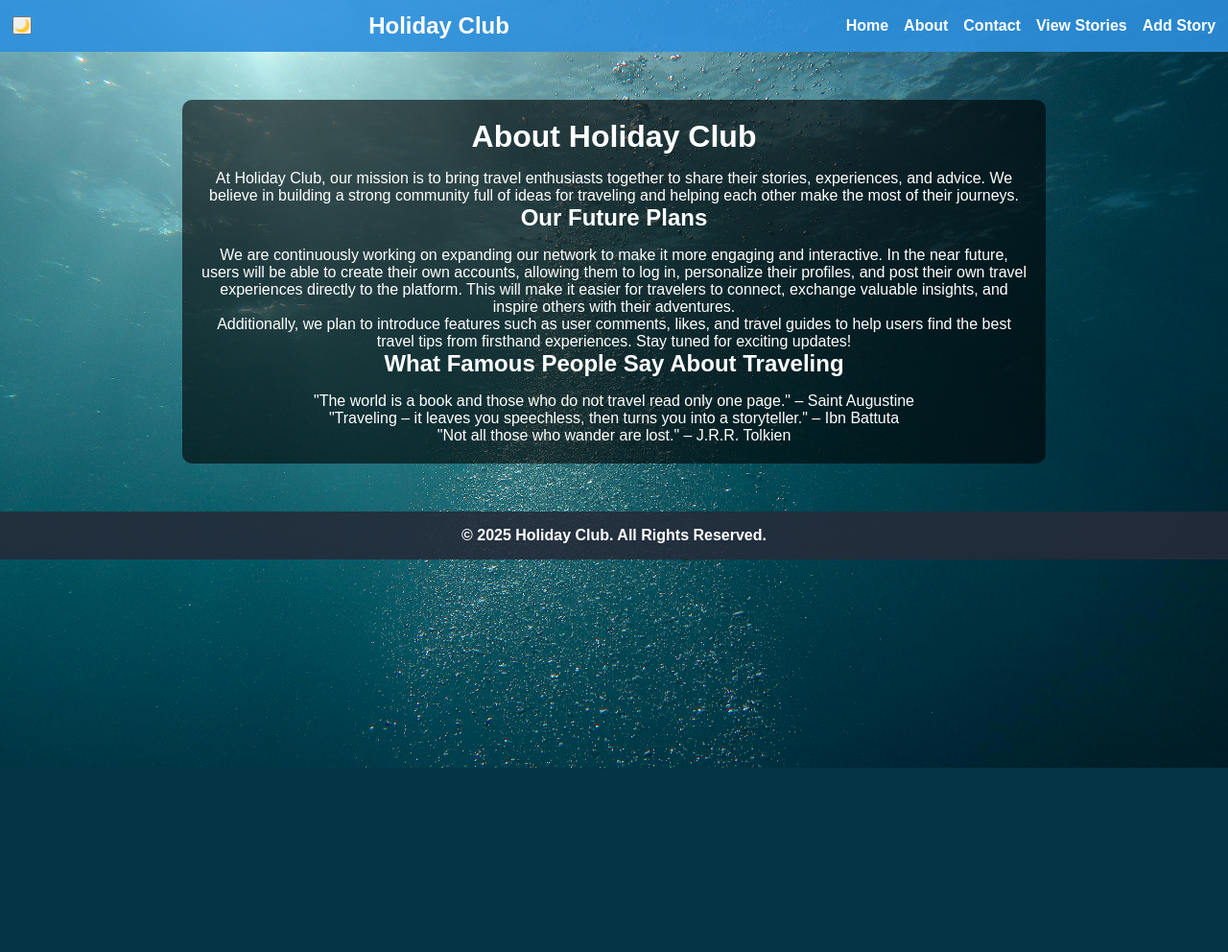
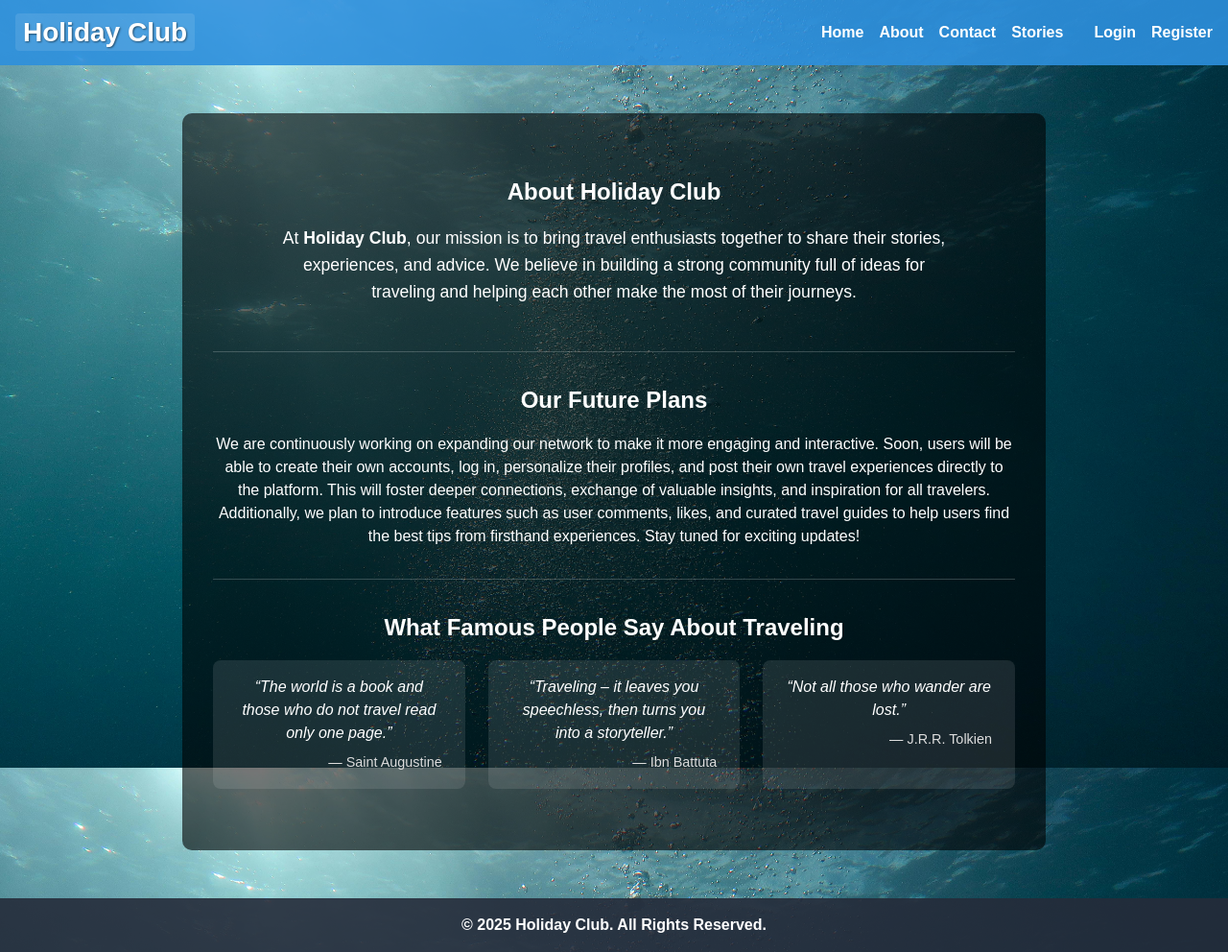
Before and after one commit to alexis93uk/your-holiday-club, a Flask app: page /about in a window 1280 px wide. Shown: the whole page at 96% size. Before the commit the page ends 800 px from the top, so only its background shows below. Run offline with Flask 3, Linux system fonts and the light colour scheme.

Commit message:
changes made

```diff
--- a/app.py
+++ b/app.py
@@ -1,20 +1,52 @@
 import os
 import sqlite3
-from flask import Flask, render_template, request, redirect, url_for, flash
+from flask import (
+    Flask, render_template, request, redirect,
+    url_for, flash, session, g
+)
 from dotenv import load_dotenv
+from werkzeug.security import generate_password_hash, check_password_hash
+from functools import wraps
 
-# Load environment variables from .env (SECRET_KEY, DATABASE, etc.)
+# Load environment variables
 load_dotenv()
 
+# ----- App Configuration -----
 app = Flask(__name__)
 app.config['SECRET_KEY'] = os.getenv('SECRET_KEY', 'change_this_in_production')
+app.config['SESSION_COOKIE_HTTPONLY'] = True
+app.config['SESSION_PERMANENT'] = False
 
-# Database file path (can be overridden via env var)
+# Path to SQLite DB (override with DATABASE env var if desired)
 DATABASE = os.getenv('DATABASE', 'holiday_club.db')
 
 
+# ----- Authentication Helpers -----
+def login_required(f):
+    @wraps(f)
+    def wrapped(*args, **kwargs):
+        if 'user_id' not in session:
+            flash("Please log in first.", "error")
+            return redirect(url_for('login'))
+        return f(*args, **kwargs)
+    return wrapped
+
+
+@app.before_request
+def load_logged_in_user():
+    """Load user object into g.user if logged in."""
+    user_id = session.get('user_id')
+    g.user = None
+    if user_id:
+        conn = get_db_connection()
+        g.user = conn.execute(
+            "SELECT * FROM users WHERE id = ?", (user_id,)
+        ).fetchone()
+        conn.close()
+
+
+# ----- Database Helpers -----
 def get_db_connection():
-    """Create a new database connection with foreign keys enabled."""
     conn = sqlite3.connect(DATABASE)
     conn.row_factory = sqlite3.Row
     conn.execute('PRAGMA foreign_keys = ON;')
@@ -22,13 +54,15 @@ def get_db_connection():
 
 
 def init_db():
-    """Initialize the database tables: users and stories."""
+    """Create users and stories tables (if they don’t exist)."""
     conn = get_db_connection()
+
     conn.execute('''
         CREATE TABLE IF NOT EXISTS users (
             id INTEGER PRIMARY KEY AUTOINCREMENT,
-            username TEXT NOT NULL,
-            email TEXT NOT NULL
+            username TEXT NOT NULL UNIQUE,
+            email TEXT NOT NULL,
+            password_hash TEXT NOT NULL
         );
     ''')
     conn.execute('''
@@ -46,21 +80,19 @@ def init_db():
 
 def seed_data():
     """
-    Seed a default user and sample stories linked to that user.
-    This runs once if tables are empty.
+    Seed a default user and some sample stories if the DB is empty.
     """
     conn = get_db_connection()
 
-    # 1) Ensure a default user exists
+    # 1) Default user
     user = conn.execute(
         "SELECT id FROM users WHERE username = ?",
         ("default_user",)
     ).fetchone()
-
     if user is None:
         conn.execute(
-            "INSERT INTO users (username, email) VALUES (?, ?)",
-            ("default_user", "user@example.com")
+            "INSERT INTO users (username, email, password_hash) VALUES (?, ?, ?)",
+            ("default_user", "user@example.com", generate_password_hash("password"))
         )
         conn.commit()
         user = conn.execute(
@@ -70,12 +102,11 @@ def seed_data():
 
     user_id = user['id']
 
-    # 2) Seed sample stories for that user if none exist
+    # 2) Sample stories
     count = conn.execute(
         "SELECT COUNT(*) AS c FROM stories WHERE user_id = ?",
         (user_id,)
     ).fetchone()['c']
-
     if count == 0:
         sample_stories = [
             (user_id, "Paris, France",
@@ -99,10 +130,69 @@ def seed_data():
     conn.close()
 
 
-# -------------------
-# ROUTE HANDLERS
-# -------------------
+# ----- Authentication Routes -----
+@app.route('/register', methods=['GET', 'POST'])
+def register():
+    if request.method == 'POST':
+        uname = request.form['username']
+        email = request.form['email']
+        pwd   = request.form['password']
+        if not uname or not email or not pwd:
+            flash("All fields are required.", "error")
+            return redirect(url_for('register'))
 
+        conn = get_db_connection()
+        existing = conn.execute(
+            "SELECT id FROM users WHERE username = ?", (uname,)
+        ).fetchone()
+        if existing:
+            flash("Username already taken.", "error")
+            conn.close()
+            return redirect(url_for('register'))
+
+        pw_hash = generate_password_hash(pwd)
+        conn.execute(
+            "INSERT INTO users (username, email, password_hash) VALUES (?, ?, ?)",
+            (uname, email, pw_hash)
+        )
+        conn.commit()
+        conn.close()
+
+        flash("Registration successful! Please log in.", "success")
+        return redirect(url_for('login'))
+
+    return render_template('register.html')
+
+
+@app.route('/login', methods=['GET', 'POST'])
+def login():
+    if request.method == 'POST':
+        uname = request.form['username']
+        pwd   = request.form['password']
+        conn = get_db_connection()
+        user = conn.execute(
+            "SELECT * FROM users WHERE username = ?", (uname,)
+        ).fetchone()
+        conn.close()
+        if user and check_password_hash(user['password_hash'], pwd):
+            session.clear()
+            session['user_id'] = user['id']
+            flash(f"Welcome, {user['username']}!", "success")
+            return redirect(url_for('index'))
+        flash("Invalid credentials.", "error")
+        return redirect(url_for('login'))
+
+    return render_template('login.html')
+
+
+@app.route('/logout')
+def logout():
+    session.clear()
+    flash("You’ve been logged out.", "success")
+    return redirect(url_for('index'))
+
+
+# ----- Main Routes -----
 @app.route('/')
 def index():
     return render_template('index.html')
@@ -116,11 +206,7 @@ def about():
 @app.route('/contact', methods=['GET', 'POST'])
 def contact():
     if request.method == 'POST':
-        # Collect contact form fields
-        name = request.form.get('name')
-        email = request.form.get('email')
-        message = request.form.get('message')
-        # Flash acknowledgement
+        # We’re just flashing (no persistence)
         flash("Thank you for your message. We'll get back to you soon!", "success")
         return redirect(url_for('contact'))
     return render_template('contact.html')
@@ -158,23 +244,20 @@ def story_detail(story_id):
 
 
 @app.route('/addstory', methods=['GET', 'POST'])
+@login_required
 def add_story():
     if request.method == 'POST':
-        location   = request.form.get('location')
-        story_text = request.form.get('story_text')
-
-        if not location or not story_text:
-            flash("Please provide both location and story text.", "error")
+        loc = request.form['location']
+        txt = request.form['story_text']
+        if not loc or not txt:
+            flash("Please fill in all fields.", "error")
             return redirect(url_for('add_story'))
 
-        # All new stories by default_user (id=1)
-        user_id = 1
-
         conn = get_db_connection()
-        conn.execute('''
-            INSERT INTO stories (user_id, location, story_text)
-                 VALUES (?, ?, ?)
-        ''', (user_id, location, story_text))
+        conn.execute(
+            "INSERT INTO stories (user_id, location, story_text) VALUES (?, ?, ?)",
+            (g.user['id'], loc, txt)
+        )
         conn.commit()
         conn.close()
 
@@ -185,11 +268,11 @@ def add_story():
 
 
 @app.route('/editstory/<int:story_id>', methods=['GET', 'POST'])
+@login_required
 def edit_story(story_id):
     conn = get_db_connection()
     story = conn.execute(
-        'SELECT * FROM stories WHERE id = ?',
-        (story_id,)
+        'SELECT * FROM stories WHERE id = ?', (story_id,)
     ).fetchone()
 
     if story is None:
@@ -197,11 +280,16 @@ def edit_story(story_id):
         flash("Story not found!", "error")
         return redirect(url_for('view_story'))
 
+    # Ownership check
+    if story['user_id'] != g.user['id']:
+        conn.close()
+        flash("You can only modify your own stories.", "error")
+        return redirect(url_for('view_story'))
+
     if request.method == 'POST':
-        location   = request.form.get('location')
-        story_text = request.form.get('story_text')
-
-        if not location or not story_text:
+        loc = request.form['location']
+        txt = request.form['story_text']
+        if not loc or not txt:
             flash("Please fill out all fields.", "error")
             return redirect(url_for('edit_story', story_id=story_id))
 
@@ -209,7 +297,7 @@ def edit_story(story_id):
             UPDATE stories
                SET location = ?, story_text = ?
              WHERE id = ?
-        ''', (location, story_text, story_id))
+        ''', (loc, txt, story_id))
         conn.commit()
         conn.close()
 
@@ -221,16 +309,22 @@ def edit_story(story_id):
 
 
 @app.route('/deletestory/<int:story_id>', methods=['GET', 'POST'])
+@login_required
 def delete_story(story_id):
     conn = get_db_connection()
     story = conn.execute(
-        'SELECT * FROM stories WHERE id = ?',
-        (story_id,)
+        'SELECT * FROM stories WHERE id = ?', (story_id,)
     ).fetchone()
 
     if story is None:
         conn.close()
         flash("Story not found!", "error")
+        return redirect(url_for('view_story'))
+
+    # Ownership check
+    if story['user_id'] != g.user['id']:
+        conn.close()
+        flash("You can only delete your own stories.", "error")
         return redirect(url_for('view_story'))
 
     if request.method == 'POST':
@@ -244,13 +338,8 @@ def delete_story(story_id):
     return render_template('deletestory.html', story=story)
 
 
-# -------------------
-# MAIN EXECUTION
-# -------------------
-
+# ----- Main Execution -----
 if __name__ == '__main__':
-    # Create tables and seed initial data
     init_db()
     seed_data()
-    # Run the app (debug=False for production)
     app.run(debug=False)
--- a/static/css/styles.css
+++ b/static/css/styles.css
@@ -1,48 +1,51 @@
-/* General Reset */
+/* ───────────── General Reset ───────────── */
 * {
   margin: 0;
   padding: 0;
   box-sizing: border-box;
 }
 
-/* Apply background to the whole website */
+/* ───────────── Body & Typography ───────────── */
 body {
   background: url("../images/background.jpg") no-repeat center center fixed;
   background-size: cover;
   font-family: Arial, sans-serif;
-    color: white;  /* Adjust text color for readability */
-    margin: 0;
-    padding: 0;
+  color: white;
+  line-height: 1.5;
 }
 
-  h1, h2 {
+h1, h2, h3 {
   margin-bottom: 1rem;
 }
 
-  /* Container */
+/* ───────────── Container ───────────── */
 .container {
-    background: rgba(0, 0, 0, 0.6); /* Dark overlay */
-    padding: 20px;
+  background: rgba(0, 0, 0, 0.6);
+  padding: 2rem;
   border-radius: 10px;
   max-width: 900px;
   margin: 50px auto;
   text-align: center;
 }
 
-  /* Navbar */
+/* ───────────── Navbar ───────────── */
 .navbar {
   background-color: rgba(45, 143, 221, 0.9);
   display: flex;
   justify-content: space-between;
   align-items: center;
-    padding: 0.8rem;
+  padding: 0.8rem 1rem;
 }
 
-  .nav-logo a {
+.nav-brand a {
+  font-size: 1.75rem;
+  font-weight: 700;
   color: #fff;
   text-decoration: none;
-    font-size: 1.5rem;
-    font-weight: bold;
+  padding: 0.25rem 0.5rem;
+  text-shadow: 1px 1px 2px rgba(0,0,0,0.5);
+  background-color: rgba(255,255,255,0.1);
+  border-radius: 4px;
 }
 
 .nav-links {
@@ -61,59 +64,84 @@ body {
   text-decoration: underline;
 }
 
-  /* Footer */
+/* Hamburger & Dark-mode toggles */
+#menu-toggle,
+#dark-mode-toggle {
+  display: none;
+  font-size: 1.5rem;
+  background: none;
+  border: none;
+  color: white;
+  cursor: pointer;
+}
+
+@media (max-width: 768px) {
+  #menu-toggle {
+    display: block;
+  }
+  .nav-links {
+    display: none;
+    flex-direction: column;
+    background: #2d8fdd;
+    width: 100%;
+    text-align: center;
+    margin-top: 0.5rem;
+  }
+  .nav-links.active {
+    display: flex;
+  }
+}
+
+/* ───────────── Footer ───────────── */
 footer {
   text-align: center;
   padding: 1rem;
-    background-color: rgba(37, 44, 58, 0.9); /* Darker background for visibility */
+  background-color: rgba(37, 44, 58, 0.9);
   color: white;
   font-weight: bold;
   margin-top: 2rem;
 }
 
-  /* Flash messages */
-  .flash-message {
+/* ───────────── Flash Messages ───────────── */
+.flashes .flash {
   padding: 0.75rem;
   margin: 0.5rem 0;
   border-radius: 4px;
   font-weight: bold;
 }
 
-  .flash-message.success {
+.flashes .flash.success {
   background-color: #d4edda;
   color: #155724;
 }
 
-  .flash-message.error {
+.flashes .flash.error {
   background-color: #f8d7da;
   color: #721c24;
 }
 
-  /* Forms */
+/* ───────────── Forms & Inputs ───────────── */
 form {
   display: flex;
   flex-direction: column;
   gap: 1rem;
-  }
-
-  .form-group {
-    display: flex;
-    flex-direction: column;
+  margin: 1rem 0;
 }
 
 label {
   font-weight: bold;
-    margin-bottom: 0.5rem;
 }
 
 input[type="text"],
 input[type="email"],
+input[type="password"],
 textarea {
   padding: 0.5rem;
   border: 1px solid #ccc;
   border-radius: 4px;
 }
 
+/* ───────────── Buttons & Links ───────────── */
 button[type="submit"],
 .btn {
   background-color: #2d8fdd;
@@ -124,6 +152,7 @@ body {
   cursor: pointer;
   text-decoration: none;
   display: inline-block;
+  font-size: 1rem;
 }
 
 button[type="submit"]:hover,
@@ -139,139 +168,148 @@ body {
   background-color: #b01f1f;
 }
 
-/* View Stories Page - Improved Visibility */
-  .stories-list {
-    list-style: none;
-    margin: 1rem 0;
-    padding: 0;
-    display: flex;
-    flex-wrap: wrap;
-    gap: 1.5rem;
-    justify-content: center;
+/* ───────────── Index Page Gallery ───────────── */
+.gallery-grid {
+  display: grid;
+  grid-template-columns: repeat(auto-fit, minmax(200px, 1fr));
+  gap: 1rem;
+  margin: 2rem auto;
+  max-width: 900px;
 }
 
-  .stories-list li {
-    background: rgba(255, 255, 255, 0.3); /* Increased opacity for better contrast */
-    margin-bottom: 1.2rem;
+.gallery-grid img {
+  width: 100%;
+  height: 160px;
+  object-fit: cover;
+  border-radius: 8px;
+  box-shadow: 2px 2px 8px rgba(0, 0, 0, 0.2);
+  transition: transform 0.2s ease;
+}
+
+.gallery-grid img:hover {
+  transform: scale(1.03);
+}
+
+/* ───────────── View Stories Grid ───────────── */
+.stories-grid {
+  display: grid;
+  grid-template-columns: repeat(auto-fit, minmax(280px, 1fr));
+  gap: 1.5rem;
+  margin: 2rem 0;
+}
+
+.story-card {
+  background: rgba(255, 255, 255, 0.2);
   padding: 1.5rem;
   border-radius: 8px;
-    max-width: 450px;
-    text-align: center;
-    box-shadow: 2px 2px 12px rgba(0, 0, 0, 0.4);
+  box-shadow: 2px 2px 12px rgba(0,0,0,0.5);
+  display: flex;
+  flex-direction: column;
+  justify-content: space-between;
+  transition: transform 0.2s ease;
 }
 
-  .stories-list li h2 {
-    margin-bottom: 0.6rem;
-    color: #fff;
-    font-size: 1.4rem;
-    font-weight: bold;
+.story-card:hover {
+  transform: translateY(-4px);
 }
 
-  .stories-list li p {
-    color: #f8f8f8; /* Brighter text for better readability */
-    font-size: 1rem;
+.story-card h3 {
+  margin-bottom: 0.5rem;
+  font-size: 1.25rem;
+  color: #fff;
 }
 
-  .stories-list li a {
-    color: #ffcc00;
-    font-weight: bold;
-    text-decoration: none;
+.story-card .author {
+  font-style: italic;
+  font-size: 0.9rem;
+  margin-bottom: 1rem;
+  color: #ddd;
 }
 
-  .stories-list li a:hover {
-    text-decoration: underline;
+.story-card .excerpt {
+  flex-grow: 1;
+  margin-bottom: 1rem;
+  color: #f0f0f0;
 }
 
-
-  /* Story Detail */
-  .story-detail {
-    margin: 1rem 0;
+.story-card .btn {
+  align-self: flex-start;
 }
 
-  /* In your static/css/styles.css, update the .story-images img section like this: */
-
+/* ───────────── Story Detail Images ───────────── */
 .story-images img {
   width: 300px;
   height: 200px;
   object-fit: cover;
-  margin-right: 1rem;
-  margin-top: 1rem;
+  margin: 1rem;
   border: 2px solid #ccc;
   border-radius: 4px;
 }
 
-
-  /* Responsive */
 @media (max-width: 768px) {
-    .nav-links {
-      flex-direction: column;
-    }
   .story-images img {
-      max-width: 100%;
+    width: 100%;
+    height: auto;
     margin: 0.5rem 0;
   }
 }
 
-  /* Dark Mode */
+/* ───────────── About Page Sections ───────────── */
+.about-hero {
+  padding: 2rem 0;
+}
+.about-hero .lead {
+  font-size: 1.1rem;
+  line-height: 1.6;
+  max-width: 700px;
+  margin: 1rem auto;
+}
+
+.about-future {
+  padding: 2rem 0;
+  border-top: 1px solid rgba(255,255,255,0.2);
+}
+.about-future h2 {
+  margin-bottom: 1rem;
+}
+
+.about-quotes {
+  padding: 2rem 0;
+  border-top: 1px solid rgba(255,255,255,0.2);
+}
+.quotes-grid {
+  display: grid;
+  grid-template-columns: repeat(auto-fit, minmax(200px, 1fr));
+  gap: 1.5rem;
+  margin-top: 1rem;
+}
+.quotes-grid figure {
+  background: rgba(255,255,255,0.1);
+  padding: 1rem 1.5rem;
+  border-radius: 8px;
+}
+.quotes-grid blockquote {
+  font-style: italic;
+  margin-bottom: 0.5rem;
+}
+.quotes-grid figcaption {
+  text-align: right;
+  font-size: 0.9rem;
+  color: #ddd;
+}
+
+/* ───────────── Dark Mode ───────────── */
 .dark-mode {
   background-color: #121212;
   color: #f9f9f9;
 }
-
 .dark-mode .navbar {
   background-color: #1f1f1f;
 }
-
 .dark-mode .container {
   background-color: #2a2a2a;
   color: #ddd;
 }
-
-/* Mobile Menu */
-#menu-toggle {
-    display: none;
-    font-size: 24px;
-    cursor: pointer;
-    background: none;
-    border: none;
-    color: white;
+.dark-mode footer {
+  background-color: #1f1f1f;
 }
-
-@media (max-width: 768px) {
-    .nav-links {
-        display: none;
-        flex-direction: column;
-        background: #2d8fdd;
-        width: 100%;
-        text-align: center;
-    }
-
-    .nav-links.active {
-        display: flex;
-    }
-
-    #menu-toggle {
-        display: block;
-    }
-}
-
-.image-gallery {
-    display: flex;
-    justify-content: center;
-    gap: 15px;
-    flex-wrap: wrap;
-    margin-top: 20px;
-}
-
-.image-gallery img {
-    width: 250px;
-    height: 180px;
-    object-fit: cover;
-    border-radius: 8px;
-    box-shadow: 2px 2px 10px rgba(0, 0, 0, 0.2);
-    transition: transform 0.3s ease;
-}
-
-.image-gallery img:hover {
-    transform: scale(1.05);
-}
--- a/templates/about.html
+++ b/templates/about.html
@@ -1,34 +1,53 @@
 {% extends 'base.html' %}
+
 {% block content %}
+  <!-- Hero / Intro Section -->
+  <section class="about-hero">
     <h1>About Holiday Club</h1>
-<p>
-  At Holiday Club, our mission is to bring travel enthusiasts together to share
-  their stories, experiences, and advice. We believe in building a strong community
-  full of ideas for traveling and helping each other make the most of their journeys.
+    <p class="lead">
+      At <strong>Holiday Club</strong>, our mission is to bring travel enthusiasts together to share
+      their stories, experiences, and advice. We believe in building a strong community full of ideas
+      for traveling and helping each other make the most of their journeys.
     </p>
+  </section>
 
+  <!-- Future Plans Section -->
+  <section class="about-future">
     <h2>Our Future Plans</h2>
     <p>
       We are continuously working on expanding our network to make it more engaging and interactive.
-  In the near future, users will be able to create their own accounts, allowing them to log in,
-  personalize their profiles, and post their own travel experiences directly to the platform.
-  This will make it easier for travelers to connect, exchange valuable insights, and inspire
-  others with their adventures.
+      Soon, users will be able to create their own accounts, log in, personalize their profiles, and
+      post their own travel experiences directly to the platform. This will foster deeper connections,
+      exchange of valuable insights, and inspiration for all travelers.
     </p>
+    <p>
+      Additionally, we plan to introduce features such as user comments, likes, and curated travel guides
+      to help users find the best tips from firsthand experiences. Stay tuned for exciting updates!
+    </p>
+  </section>
 
-<p>
-  Additionally, we plan to introduce features such as user comments, likes, and travel guides to
-  help users find the best travel tips from firsthand experiences. Stay tuned for exciting updates!
-</p>
-
+  <!-- Quotes Section -->
+  <section class="about-quotes">
     <h2>What Famous People Say About Traveling</h2>
+    <div class="quotes-grid">
+      <figure>
         <blockquote>
-  "The world is a book and those who do not travel read only one page." – Saint Augustine
+          “The world is a book and those who do not travel read only one page.”
         </blockquote>
+        <figcaption>— Saint Augustine</figcaption>
+      </figure>
+      <figure>
         <blockquote>
-  "Traveling – it leaves you speechless, then turns you into a storyteller." – Ibn Battuta
+          “Traveling – it leaves you speechless, then turns you into a storyteller.”
         </blockquote>
+        <figcaption>— Ibn Battuta</figcaption>
+      </figure>
+      <figure>
         <blockquote>
-  "Not all those who wander are lost." – J.R.R. Tolkien
+          “Not all those who wander are lost.”
         </blockquote>
+        <figcaption>— J.R.R. Tolkien</figcaption>
+      </figure>
+    </div>
+  </section>
 {% endblock %}
--- a/templates/base.html
+++ b/templates/base.html
@@ -1,44 +1,69 @@
 <!DOCTYPE html>
 <html lang="en">
 <head>
-  <meta charset="UTF-8"/>
+  <meta charset="UTF-8" />
   <title>Holiday Club</title>
-  <link rel="stylesheet" href="{{ url_for('static', filename='css/styles.css') }}">
+  <meta name="viewport" content="width=device-width,initial-scale=1" />
+  <link
+    rel="stylesheet"
+    href="{{ url_for('static', filename='css/styles.css') }}"
+  />
 </head>
 <body>
+  <!-- NAVBAR -->
   <nav class="navbar">
-    <button id="menu-toggle">☰</button>
-    <button id="dark-mode-toggle">🌙</button>
-    <div class="nav-logo">
+    <!-- Mobile menu toggle -->
+    <button id="menu-toggle" aria-label="Toggle menu">☰</button>
+    <!-- Dark mode toggle -->
+    <button id="dark-mode-toggle" aria-label="Toggle dark mode">🌙</button>
+
+    <!-- Brand / Site title -->
+    <div class="nav-brand">
       <a href="{{ url_for('index') }}">Holiday Club</a>
     </div>
-    <ul class="nav-links">
+
+    <!-- Navigation links -->
+    <ul class="nav-links" id="nav-links">
       <li><a href="{{ url_for('index') }}">Home</a></li>
       <li><a href="{{ url_for('about') }}">About</a></li>
       <li><a href="{{ url_for('contact') }}">Contact</a></li>
-      <li><a href="{{ url_for('view_story') }}">View Stories</a></li>
-      <li><a href="{{ url_for('add_story') }}">Add Story</a></li>
+      <li><a href="{{ url_for('view_story') }}">Stories</a></li>
+
+      {% if g.user %}
+        <li><a href="{{ url_for('add_story') }}">Add Story</a></li>
+        <li class="spacer"></li>
+        <li><span class="nav-user">Hi, {{ g.user.username }}</span></li>
+        <li><a href="{{ url_for('logout') }}">Logout</a></li>
+      {% else %}
+        <li class="spacer"></li>
+        <li><a href="{{ url_for('login') }}">Login</a></li>
+        <li><a href="{{ url_for('register') }}">Register</a></li>
+      {% endif %}
     </ul>
   </nav>
 
+  <!-- FLASH MESSAGES -->
   <div class="container">
     {% with messages = get_flashed_messages(with_categories=true) %}
       {% if messages %}
-        {% for category, message in messages %}
-          <div class="flash-message {{ category }}">{{ message }}</div>
-        {% endfor %}
+        <div class="flashes">
+          {% for category, msg in messages %}
+            <div class="flash {{ category }}">{{ msg }}</div>
+          {% endfor %}
+        </div>
       {% endif %}
     {% endwith %}
 
-    {% block content %}
-    {% endblock %}
+    <!-- PAGE CONTENT -->
+    {% block content %}{% endblock %}
   </div>
 
+  <!-- FOOTER -->
   <footer>
     <p>© 2025 Holiday Club. All Rights Reserved.</p>
   </footer>
 
+  <!-- OPTIONAL JS FOR TOGGLERS -->
   <script src="{{ url_for('static', filename='js/scripts.js') }}"></script>
-
 </body>
 </html>
--- a/templates/story.html
+++ b/templates/story.html
@@ -1,14 +1,17 @@
 {% extends 'base.html' %}
 {% block content %}
   <h1>{{ story.location }}</h1>
-  <p><em>by {{ story.username }}</em></p>   <!-- new line -->
+  <p><em>by {{ story.username }}</em></p>
   <p>{{ story.story_text }}</p>
+
   <div class="story-images">
     <img src="{{ url_for('static', filename='images/sample1.jpg') }}" alt="Sample Image 1">
     <img src="{{ url_for('static', filename='images/sample2.jpg') }}" alt="Sample Image 2">
   </div>
+
   <div class="story-actions">
     <a href="{{ url_for('edit_story', story_id=story.id) }}" class="btn">Edit</a>
     <a href="{{ url_for('delete_story', story_id=story.id) }}" class="btn delete">Delete</a>
+    <a href="{{ url_for('view_story') }}" class="btn small">Back to Stories</a>
   </div>
 {% endblock %}
```
Also changed, not shown: templates/index.html (+13 -9 lines), templates/login.html (added, +13 -0 lines), templates/register.html (added, +16 -0 lines), templates/viewstory.html (+12 -9 lines), holiday_club.db, templates/addstory.html (line endings or trailing spaces), templates/contact.html (line endings or trailing spaces), templates/deletestory.html (line endings or trailing spaces), templates/editstory.html (line endings or trailing spaces). Lines whose indentation alone changed are shown as unchanged.
